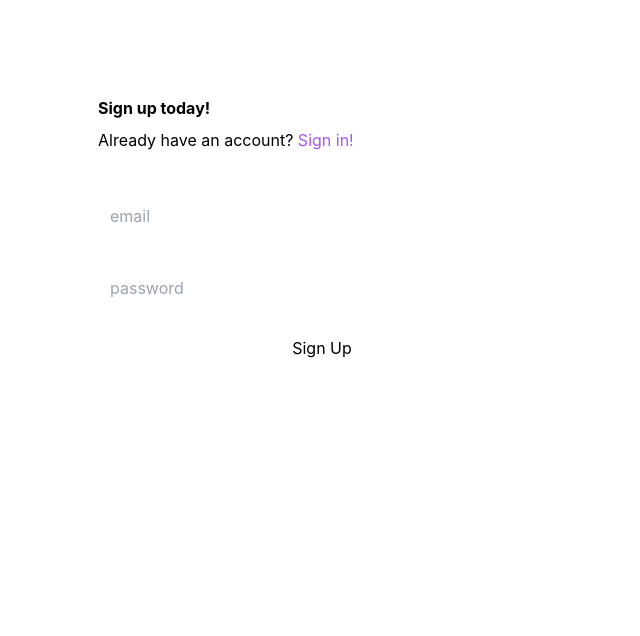
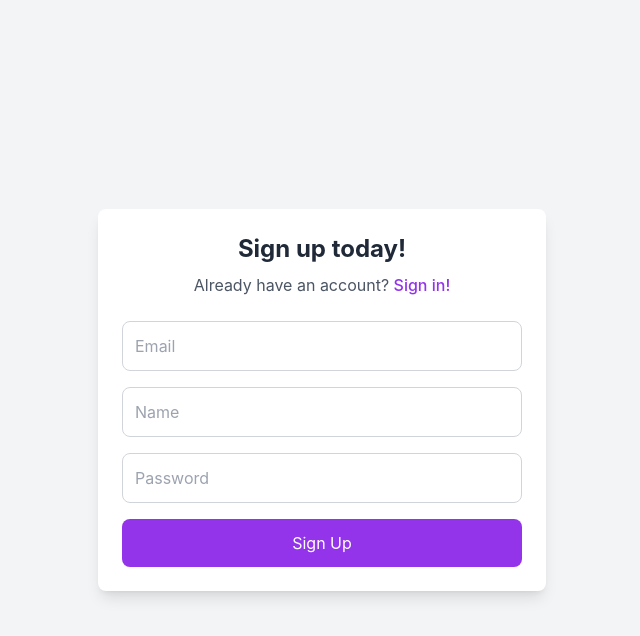
Before and after one commit to JavierL00/sprinta-realtime-messaging-app, a React (Create React App) app in the folder frontend/: page /signup in a window 1280 px wide. Shown: the top 636 px of the page, without its empty margins (318-958 px from the left). Built offline with nearby package versions, Linux system fonts and the light colour scheme.

Commit message:
feat: styles on signup and signin

```diff
--- a/frontend/src/App.tsx
+++ b/frontend/src/App.tsx
@@ -1,9 +1,23 @@
 import {ReactElement} from "react";
-import {RouterProvider} from "react-router-dom";
-import {router} from "./router";
+import {BrowserRouter as Router, Routes, Route, Navigate} from "react-router-dom";
+import {AuthGuard} from "./auth/AuthGuard";
+import SignIn from "./components/SignIn";
+import Signup from "./components/Signup";
+import Dashboard from "./components/Dashboard";
 
 function App(): ReactElement {
-	return <RouterProvider router={router}/>;
+	return (
+	 <Router>
+		 <AuthGuard>
+			 <Routes>
+				 <Route path="/" element={<SignIn/>}/>
+				 <Route path="/signup" element={<Signup/>}/>
+				 <Route path="/dashboard" element={<Dashboard/>}/>
+				 <Route path="*" element={<Navigate to="/"/>}/>
+			 </Routes>
+		 </AuthGuard>
+	 </Router>
+	);
 }
 
 export default App;
--- a/frontend/src/api/auth.ts
+++ b/frontend/src/api/auth.ts
@@ -44,7 +44,6 @@ export const getProfileRequest = async (token: string) => {
 		const response = await axios.post("/auth/profile", {
 			token,
 		})
-		console.log(response);
 		return response.data;
 	} catch (error) {
 		const errorType = error as Error;
--- /dev/null
+++ b/frontend/src/auth/AuthGuard.tsx
@@ -0,0 +1,29 @@
+import {ReactElement, useEffect} from "react";
+import {useNavigate, useLocation} from "react-router-dom";
+import {useAuthStore} from "../store/auth";
+
+export function AuthGuard({children}: { children: ReactElement }) {
+	const navigate = useNavigate();
+	const location = useLocation();
+	const {accessToken, refreshToken} = useAuthStore();
+
+	useEffect(() => {
+		const isAuth = accessToken && refreshToken;
+		const isSignupPage = location.pathname === "/signup";
+		const isHomePage = location.pathname === "/";
+
+		if (!isAuth && !isHomePage && !isSignupPage) {
+			navigate("/");
+		}
+
+		if (isAuth && isHomePage) {
+			navigate("/dashboard");
+		}
+
+		if (isAuth && isSignupPage) {
+			navigate("/dashboard");
+		}
+	}, [accessToken, refreshToken, location, navigate]);
+
+	return children;
+}
--- a/frontend/src/components/SignIn.tsx
+++ b/frontend/src/components/SignIn.tsx
@@ -7,12 +7,10 @@ export default function SignIn(): ReactElement {
 	const [password, setPassword] = useState("");
 
 	const {signIn, error, loading} = useAuthStore();
-
 	const navigate = useNavigate();
 
 	const handleSignIn = async (e: any) => {
 		e.preventDefault();
-
 		await signIn(email, password);
 
 		const {accessToken} = useAuthStore.getState();
@@ -22,25 +20,48 @@ export default function SignIn(): ReactElement {
 	};
 
 	return (
+	 <div className="flex min-h-screen items-center justify-center bg-gray-100 px-4">
+		 <div className="w-full max-w-md rounded-lg bg-white p-6 shadow-lg">
+			 <h2 className="mb-2 text-center text-2xl font-bold text-gray-800">Sign In</h2>
+			 <p className="text-center text-gray-600">
+				 Don't have an account?{" "}
+				 <Link to="/signup" className="font-medium text-purple-600 hover:underline">
+					 Sign up!
+				 </Link>
+			 </p>
+
+			 <form onSubmit={handleSignIn} className="mt-6 space-y-4">
 				 <div>
-		 <form onSubmit={handleSignIn} className={"max-w-md m-auto pt-24"}>
-			 <h2 className={"font-bold pb-2"}>
-				 Sign in!
-			 </h2>
-			 <p>
-				 Don't have an account? <Link className={"text-purple-500"} to={"/signup"}>Sign up!</Link>
-			 </p>
-			 <div className={"flex flex-col py-4"}>
 					 <input
+						type="email"
+						placeholder="Email"
 						onChange={(e) => setEmail(e.target.value)}
-					placeholder={"email"} type="email" className={"p-3 mt-6"}/>
+						className="w-full rounded-lg border border-gray-300 p-3 text-gray-800 focus:border-purple-500 focus:ring focus:ring-purple-300"
+						required
+					 />
+				 </div>
+
+				 <div>
 					 <input
+						type="password"
+						placeholder="Password"
 						onChange={(e) => setPassword(e.target.value)}
-					placeholder={"password"} type="password" className={"p-3 mt-6"}/>
-				 <button type={"submit"} disabled={loading} className={"mt-6 w-full"}>Sign In</button>
-				 {error && <p className={"text-red-500"}>{error}</p>}
+						className="w-full rounded-lg border border-gray-300 p-3 text-gray-800 focus:border-purple-500 focus:ring focus:ring-purple-300"
+						required
+					 />
 				 </div>
+
+				 <button
+					type="submit"
+					disabled={loading}
+					className="w-full rounded-lg bg-purple-600 p-3 text-white transition hover:bg-purple-700 disabled:cursor-not-allowed disabled:bg-purple-400"
+				 >
+					 {loading ? "Signing in..." : "Sign In"}
+				 </button>
+
+				 {error && <p className="mt-2 text-center text-sm text-red-500">{error}</p>}
 			 </form>
 		 </div>
+	 </div>
 	);
-};
+}
--- a/frontend/src/components/Signup.tsx
+++ b/frontend/src/components/Signup.tsx
@@ -1,42 +1,77 @@
 import {ReactElement, useState} from "react";
 import {Link, useNavigate} from "react-router-dom";
+import {useAuthStore} from "../store/auth";
 
 export default function Signup(): ReactElement {
 	const [email, setEmail] = useState("");
+	const [name, setName] = useState("");
 	const [password, setPassword] = useState("");
-	const [error, setError] = useState("");
-	const [loading, setLoading] = useState(false);
 
+	const {signUp, error, loading} = useAuthStore();
 	const navigate = useNavigate();
 
 	const handleSignUp = async (e: any) => {
 		e.preventDefault();
-		setLoading(true);
-		setError("");
-		console.log(email, password)
-		navigate("/register");
+		await signUp(email, password, name);
+
+		const {accessToken} = useAuthStore.getState();
+		if (accessToken) {
+			navigate("/dashboard");
+		}
 	}
 
 	return (
+	 <div className="flex min-h-screen items-center justify-center bg-gray-100 px-4">
+		 <div className="w-full max-w-md rounded-lg bg-white p-6 shadow-lg">
+			 <h2 className="mb-2 text-center text-2xl font-bold text-gray-800">Sign up today!</h2>
+			 <p className="text-center text-gray-600">
+				 Already have an account?{" "}
+				 <Link to="/" className="font-medium text-purple-600 hover:underline">
+					 Sign in!
+				 </Link>
+			 </p>
+			 <form onSubmit={handleSignUp} className="mt-6 space-y-4">
 				 <div>
-		 <form onSubmit={handleSignUp} className={"max-w-md m-auto pt-24"}>
-			 <h2 className={"font-bold pb-2"}>
-				 Sign up today!
-			 </h2>
-			 <p>
-				 Already have an account? <Link className={"text-purple-500"} to={"/"}>Sign in!</Link>
-			 </p>
-			 <div className={"flex flex-col py-4"}>
 					 <input
+						type="email"
+						placeholder="Email"
 						onChange={(e) => setEmail(e.target.value)}
-					placeholder={"email"} type="email" className={"p-3 mt-6"}/>
+						className="w-full rounded-lg border border-gray-300 p-3 text-gray-800 focus:border-purple-500 focus:ring focus:ring-purple-300"
+						required
+					 />
+				 </div>
+
+				 <div>
 					 <input
+						type="text"
+						placeholder="Name"
+						onChange={(e) => setName(e.target.value)}
+						className="w-full rounded-lg border border-gray-300 p-3 text-gray-800 focus:border-purple-500 focus:ring focus:ring-purple-300"
+						required
+					 />
+				 </div>
+
+				 <div>
+					 <input
+						type="password"
+						placeholder="Password"
 						onChange={(e) => setPassword(e.target.value)}
-					placeholder={"password"} type="password" className={"p-3 mt-6"}/>
-				 <button type={"submit"} disabled={loading} className={"mt-6 w-full"}>Sign Up</button>
-				 {error && <p className={"text-red-500"}>{error}</p>}
+						className="w-full rounded-lg border border-gray-300 p-3 text-gray-800 focus:border-purple-500 focus:ring focus:ring-purple-300"
+						required
+					 />
 				 </div>
+
+				 <button
+					type="submit"
+					disabled={loading}
+					className="w-full rounded-lg bg-purple-600 p-3 text-white transition hover:bg-purple-700 disabled:cursor-not-allowed disabled:bg-purple-400"
+				 >
+					 {loading ? "Signing up..." : "Sign Up"}
+				 </button>
+
+				 {error && <p className="mt-2 text-center text-sm text-red-500">{error}</p>}
 			 </form>
+		 </div>
 	 </div>
 	);
 };
--- a/frontend/src/store/auth.ts
+++ b/frontend/src/store/auth.ts
@@ -104,10 +104,15 @@ export const useAuthStore = create<AuthState>((set) => ({
 	fetchUser: async () => {
 		set({loading: true, error: null});
 		const state = useAuthStore.getState();
-		if (!state.accessToken) return;
+		if (!state.accessToken) {
+			set({loading: false});
+			return;
+		}
 
 		try {
 			const response = await getProfileRequest(state.accessToken);
+
+			console.log('response: ', response);
 			if (!response) {
 				throw new Error("No se pudo obtener el usuario.");
 			}
```
Also changed, not shown: frontend/src/router.tsx (deleted, +0 -11 lines). Lines whose indentation alone changed are shown as unchanged.
